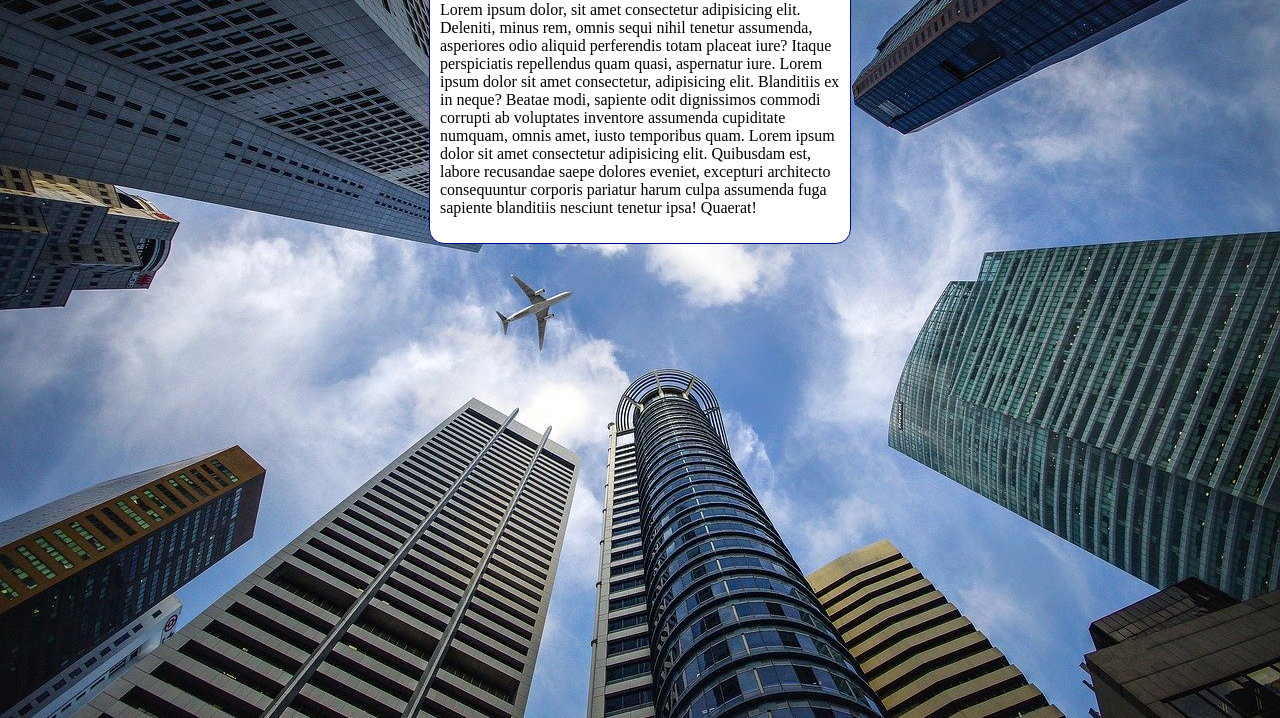
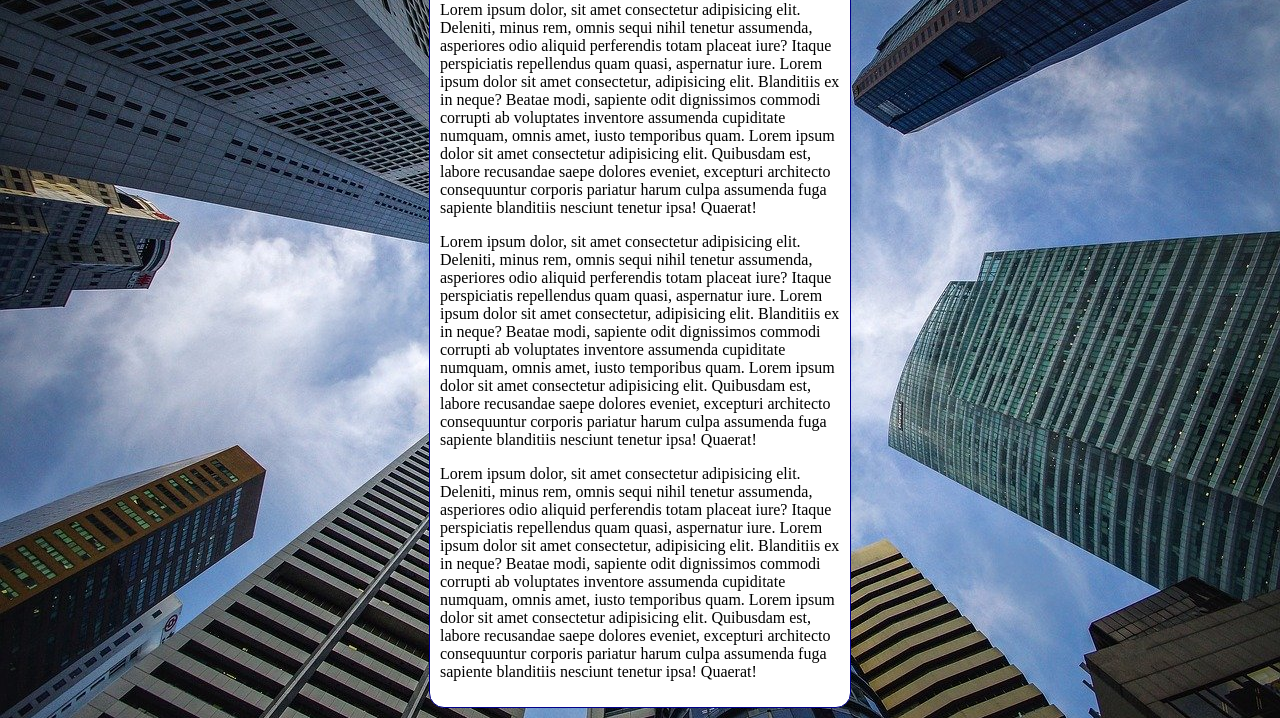
Before and after one commit to CeciliaSilagi/HTML5-e-CSS3, a plain HTML site: page ex022/fundo006.html in a window 1280 px wide. Shown: the part 98-816 px from the top of the page. Drawn offline with Linux system fonts and the light colour scheme.

Commit message:
Add files via upload

```diff
--- a/ex022/fundo006.html
+++ b/ex022/fundo006.html
@@ -10,7 +10,7 @@
             background-color: black;
             background-image: url('images/wallpaper002.jpg');
             background-position: center top;
-            background-repeat: no-repeat;
+            background-repeat: repeat-y;
             background-size: cover;
         }
 
@@ -28,6 +28,8 @@
     <main>
         <h1>Teste de Imagem de Fundo</h1>
         <p>Lorem ipsum dolor, sit amet consectetur adipisicing elit. Deleniti, minus rem, omnis sequi nihil tenetur assumenda, asperiores odio aliquid perferendis totam placeat iure? Itaque perspiciatis repellendus quam quasi, aspernatur iure. Lorem ipsum dolor sit amet consectetur, adipisicing elit. Blanditiis ex in neque? Beatae modi, sapiente odit dignissimos commodi corrupti ab voluptates inventore assumenda cupiditate numquam, omnis amet, iusto temporibus quam. Lorem ipsum dolor sit amet consectetur adipisicing elit. Quibusdam est, labore recusandae saepe dolores eveniet, excepturi architecto consequuntur corporis pariatur harum culpa assumenda fuga sapiente blanditiis nesciunt tenetur ipsa! Quaerat!</p>
+        <p>Lorem ipsum dolor, sit amet consectetur adipisicing elit. Deleniti, minus rem, omnis sequi nihil tenetur assumenda, asperiores odio aliquid perferendis totam placeat iure? Itaque perspiciatis repellendus quam quasi, aspernatur iure. Lorem ipsum dolor sit amet consectetur, adipisicing elit. Blanditiis ex in neque? Beatae modi, sapiente odit dignissimos commodi corrupti ab voluptates inventore assumenda cupiditate numquam, omnis amet, iusto temporibus quam. Lorem ipsum dolor sit amet consectetur adipisicing elit. Quibusdam est, labore recusandae saepe dolores eveniet, excepturi architecto consequuntur corporis pariatur harum culpa assumenda fuga sapiente blanditiis nesciunt tenetur ipsa! Quaerat!</p>
+        <p>Lorem ipsum dolor, sit amet consectetur adipisicing elit. Deleniti, minus rem, omnis sequi nihil tenetur assumenda, asperiores odio aliquid perferendis totam placeat iure? Itaque perspiciatis repellendus quam quasi, aspernatur iure. Lorem ipsum dolor sit amet consectetur, adipisicing elit. Blanditiis ex in neque? Beatae modi, sapiente odit dignissimos commodi corrupti ab voluptates inventore assumenda cupiditate numquam, omnis amet, iusto temporibus quam. Lorem ipsum dolor sit amet consectetur adipisicing elit. Quibusdam est, labore recusandae saepe dolores eveniet, excepturi architecto consequuntur corporis pariatur harum culpa assumenda fuga sapiente blanditiis nesciunt tenetur ipsa! Quaerat!</p>
     </main>
 </body>
 </html>
```
